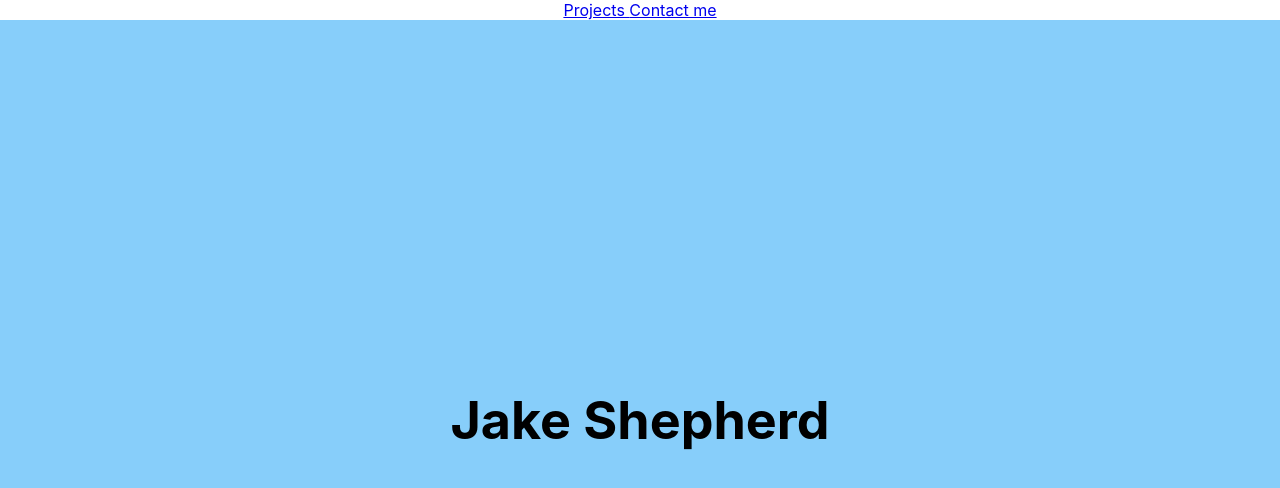
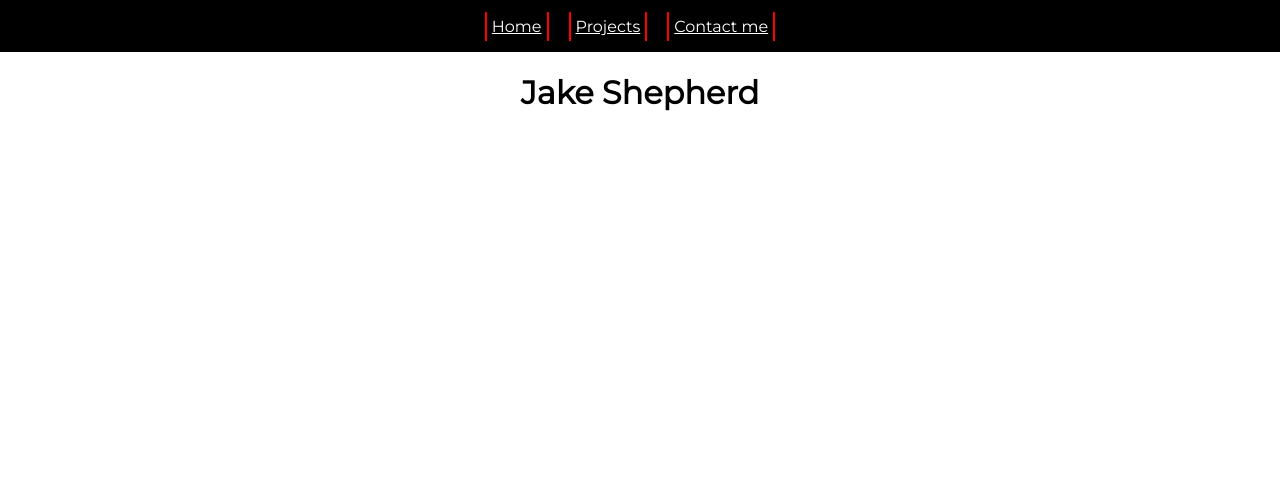
Before and after one commit to jakeshepherd/jakeshepherd.github.io, a React (Create React App) app: page / in a window 1280 px wide. Shown: the top 488 px of the page. Built offline with nearby package versions, Linux system fonts and the light colour scheme.

Commit message:
Add routing to navbar

```diff
--- a/package.json
+++ b/package.json
@@ -31,5 +31,8 @@
       "last 1 firefox version",
       "last 1 safari version"
     ]
+  },
+  "devDependencies": {
+    "react-router-dom": "^5.2.0"
   }
 }
--- a/public/index.html
+++ b/public/index.html
@@ -2,14 +2,12 @@
 <html lang="en">
   <head>
     <meta charset="utf-8" />
-    <link rel="icon" href="%PUBLIC_URL%/favicon.ico" />
     <meta name="viewport" content="width=device-width, initial-scale=1" />
     <meta name="theme-color" content="#000000" />
     <meta
       name="description"
       content="Web site created using create-react-app"
     />
-    <link rel="apple-touch-icon" href="%PUBLIC_URL%/logo192.png" />
     <!--
       manifest.json provides metadata used when your web app is installed on a
       user's mobile device or desktop. See https://developers.google.com/web/fundamentals/web-app-manifest/
@@ -24,6 +22,7 @@
       work correctly both with client-side routing and a non-root public URL.
       Learn how to configure a non-root public URL by running `npm run build`.
     -->
+    <link href="https://fonts.googleapis.com/css2?family=Montserrat:wght@100;400&display=swap" rel="stylesheet">
     <title>Jake Shepherd</title>
   </head>
   <body>
--- a/src/App.css
+++ b/src/App.css
@@ -32,3 +32,21 @@
     transform: rotate(360deg);
   }
 }
+
+h1 {
+  font-family: 'Montserrat', sans-serif;
+}
+
+a {
+  font-family: 'Montserrat', sans-serif;
+  margin-right: 20px;
+  color: white;
+  border-left: 2px solid red;
+  border-right: 2px solid red;
+  padding: 5px;
+}
+
+.NavBar {
+  background-color: black;
+  padding: 1em;
+}
--- a/src/App.js
+++ b/src/App.js
@@ -1,19 +1,10 @@
 import React from 'react';
 import './App.css';
-import Navbar from 'react-bootstrap/Navbar'
+import Nav from "./Nav";
 
 function App() {
     return (
-        <div className="App">
-            <Navbar>
-                <a href="#home">Projects </a>
-                <a href="#contact">Contact me</a>
-            </Navbar>
-
-            <header className="App-header">
-                <h1>Jake Shepherd</h1>
-            </header>
-        </div>
+        <Nav />
     );
 }
 
--- /dev/null
+++ b/src/Home.js
@@ -0,0 +1,9 @@
+import React from 'react';
+
+function Home() {
+    return (
+        <h1>Jake Shepherd</h1>
+    );
+}
+
+export default Home;
--- /dev/null
+++ b/src/Nav.js
@@ -0,0 +1,32 @@
+import React, { Component } from "react";
+import {
+    Route,
+    NavLink,
+    BrowserRouter
+} from "react-router-dom";
+import Navbar from "react-bootstrap/Navbar";
+import Projects from "./Projects";
+import Home from "./Home";
+
+
+class Nav extends Component {
+    render() {
+        return (
+            <BrowserRouter>
+                <div className="App">
+                    <Navbar className={"NavBar"}>
+                        <NavLink to="/">Home</NavLink>
+                        <NavLink to="/projects">Projects</NavLink>
+                        <NavLink to="/contact">Contact me</NavLink>
+                    </Navbar>
+                    <div className="content">
+                        <Route exact path="/" component={Home} />
+                        <Route path="/projects" component={Projects}/>
+                    </div>
+                </div>
+            </BrowserRouter>
+        );
+    }
+}
+
+export default Nav;
--- /dev/null
+++ b/src/Projects.js
@@ -0,0 +1,13 @@
+import React, { Component } from "react";
+
+class Projects extends Component {
+    render() {
+        return (
+            <div>
+                <h1>Projects!</h1>
+            </div>
+        );
+    }
+}
+
+export default Projects;
```
Also changed, not shown: public/manifest.json.
